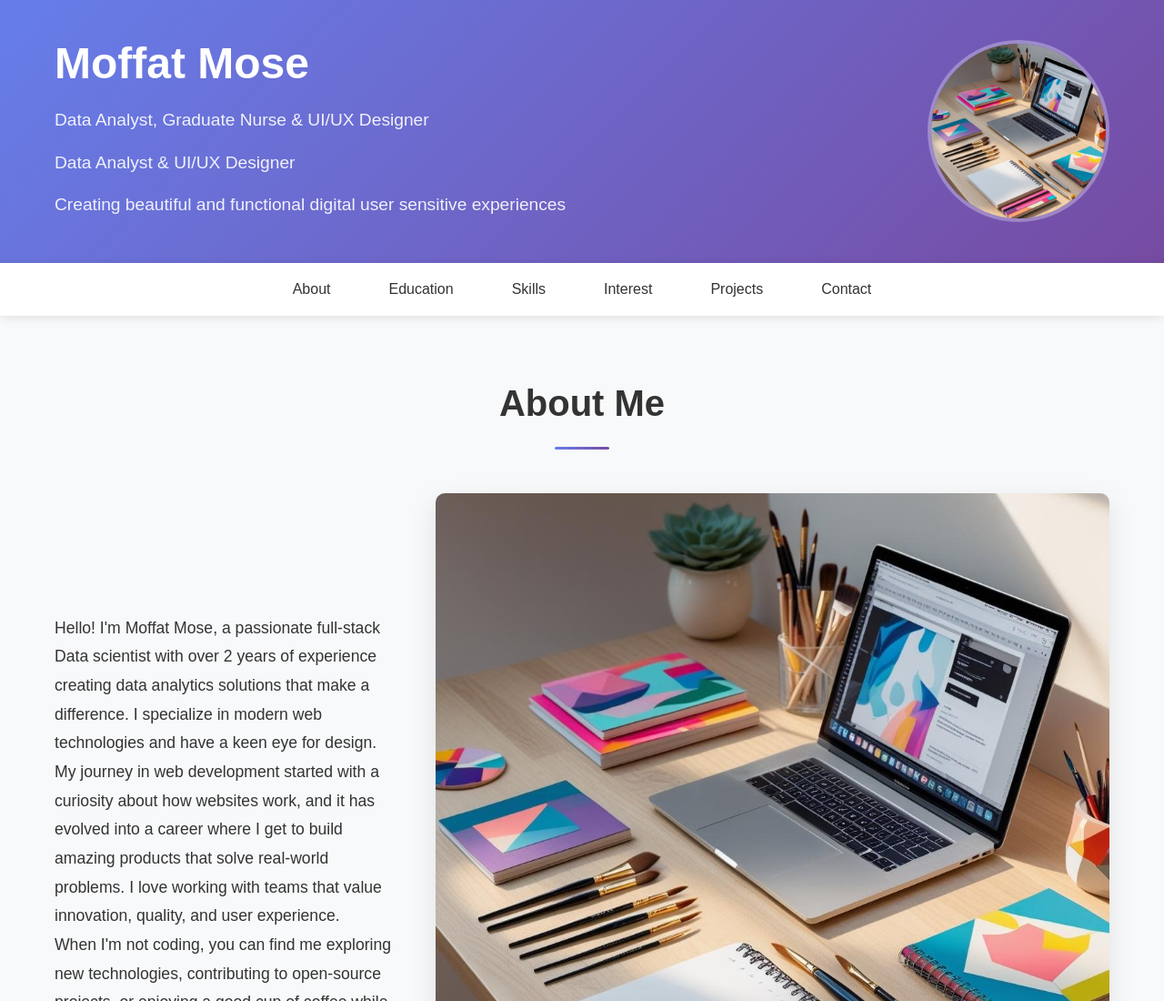
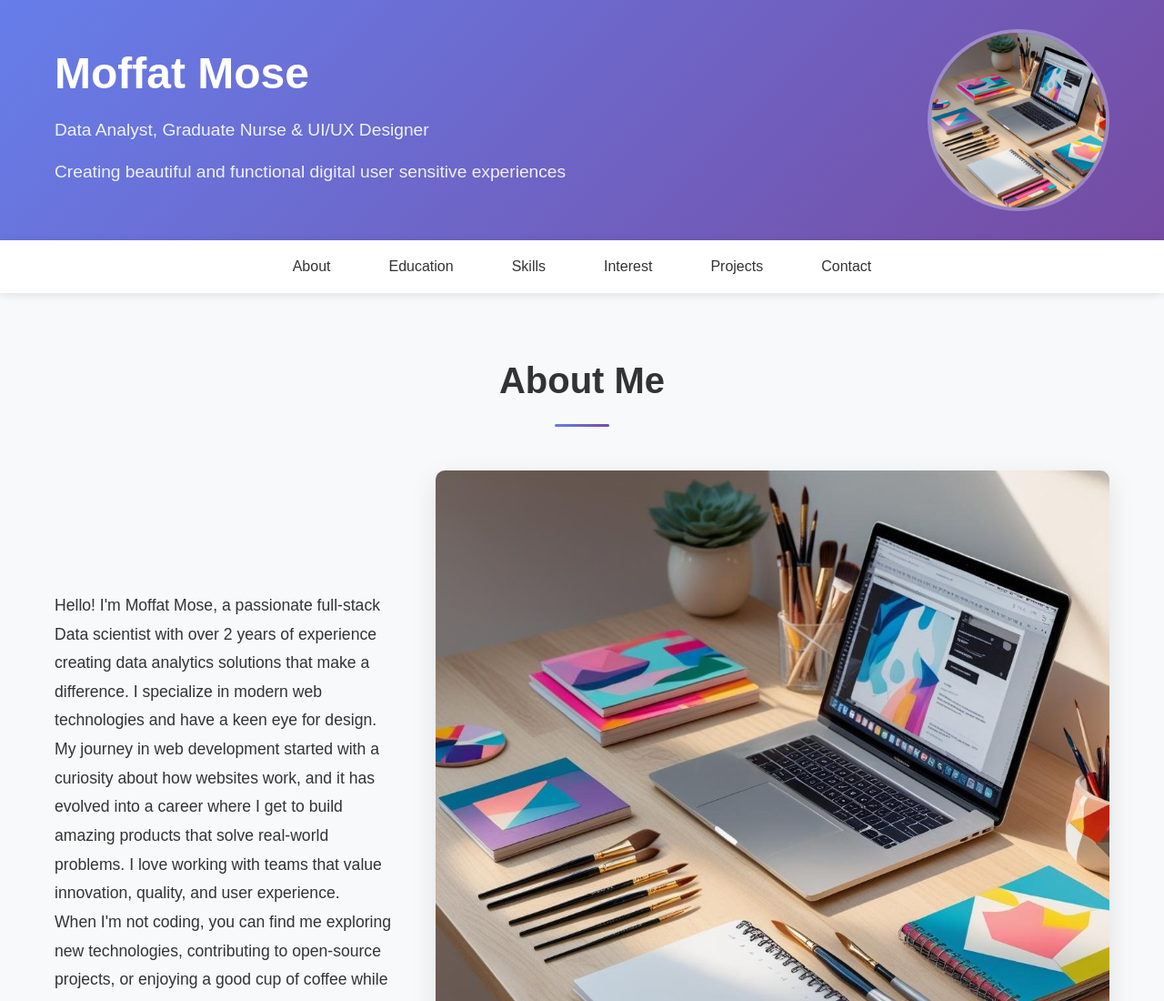
Before and after one commit to MoffatMose/portifolio.github.io, a plain HTML site: page index.html in a window 1280 px wide. Shown: the top 1100 px of the page at 91% size. Drawn offline with Linux system fonts and the light colour scheme.

Commit message:
update header

```diff
--- a/index.html
+++ b/index.html
@@ -16,7 +16,6 @@
                 <div class="hero-text">
                     <h1>Moffat Mose</h1>
                     <p>Data Analyst, Graduate Nurse & UI/UX Designer</p>
-                    <p>Data Analyst & UI/UX Designer</p>
                     <p>Creating beautiful and functional digital user sensitive experiences</p>
                 </div>
                 <img src="imgs\hero.jpg" alt="Moffat Mose" class="hero-image">
```
